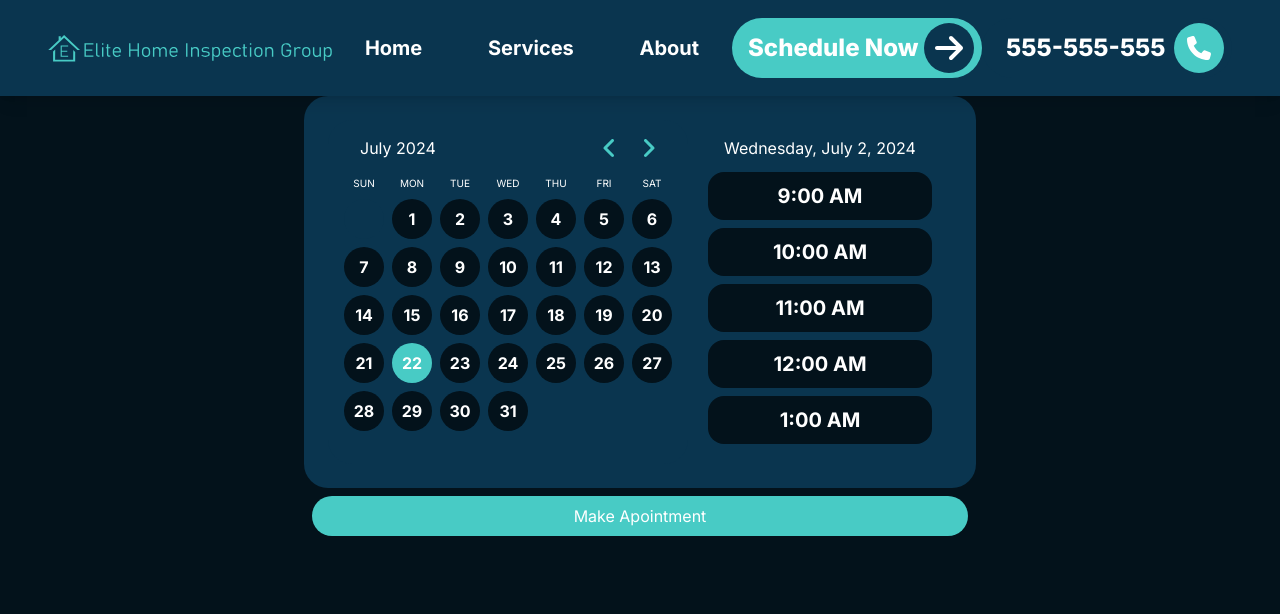
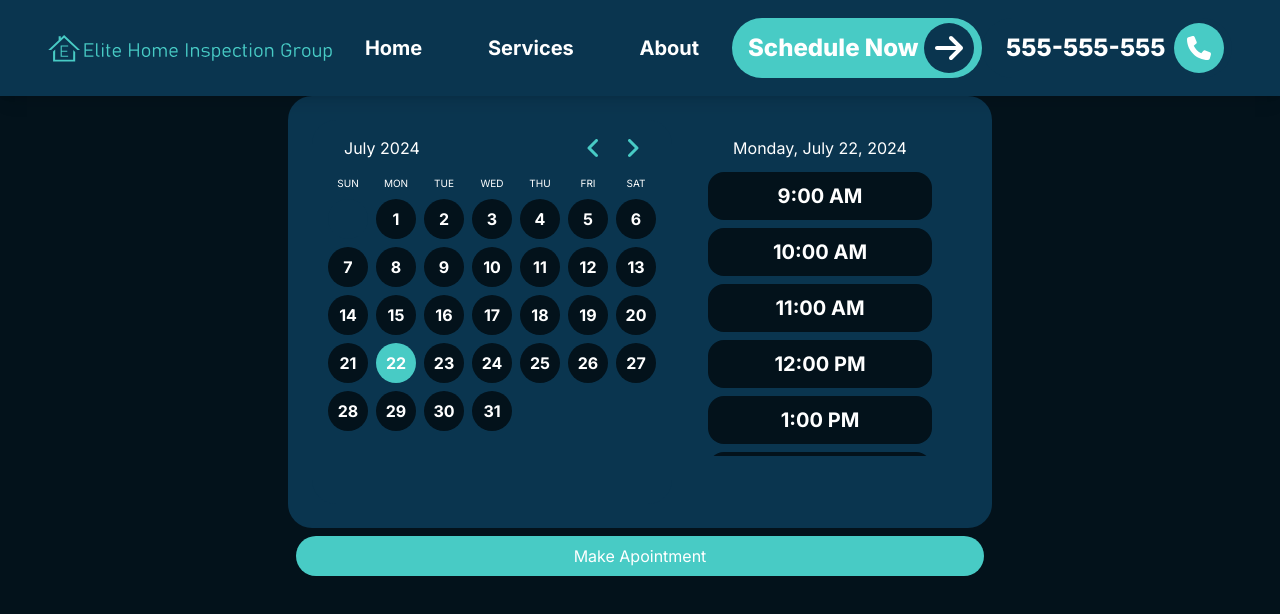
Before and after one commit to brighamdent/elite-inspections, a Next.js app: page /schedule in a window 1280 px wide. Shown: the top 614 px of the page. Built offline with nearby package versions, Linux system fonts and the light colour scheme; no server answers; the database is empty.

Commit message:
add appointments

```diff
--- a/src/app/api/appointments/route.ts
+++ b/src/app/api/appointments/route.ts
@@ -34,3 +34,26 @@ export async function POST(req: NextRequest) {
     );
   }
 }
+
+export async function GET(req: NextRequest) {
+  const date = req.nextUrl.searchParams.get("date");
+
+  if (!date) {
+    return NextResponse.json({ error: "Date is required" }, { status: 400 });
+  }
+
+  try {
+    const [rows] = await pool.query(
+      "SELECT DATE_FORMAT(appointment_time, '%H:%i') as time FROM appointments WHERE DATE(appointment_time) = ?",
+      [date],
+    );
+    console.log("Query results:", rows);
+    return NextResponse.json(rows, { status: 200 });
+  } catch (error) {
+    console.error("Error during GET request:", error);
+    return NextResponse.json(
+      { error: "Failed to fetch transaction" },
+      { status: 500 },
+    );
+  }
+}
--- a/src/components/dateTimeSelector/Calendar.tsx
+++ b/src/components/dateTimeSelector/Calendar.tsx
@@ -19,10 +19,13 @@ export default function Calendar({ setDate }) {
   const currentYear = currentDate.getFullYear();
   const currentMonthNumber = currentDate.getMonth() + 1;
   const currentDay = currentDate.getDate();
+  const dayOfWeek = format(currentDate, "EEEE");
   const [selectedDate, setSelectedDate] = useState({
     month: currentMonthNumber,
     day: currentDay,
     year: currentYear,
+    dayOfWeek,
+    monthName: monthFormatted,
   });
 
   const nextMonth = () => {
@@ -44,6 +47,8 @@ export default function Calendar({ setDate }) {
       month: currentMonthNumber,
       day: selectedDay,
       year: currentYear,
+      dayOfWeek,
+      monthName: monthFormatted,
     });
   };
 
@@ -52,6 +57,8 @@ export default function Calendar({ setDate }) {
       month: currentMonthNumber,
       day: selectedDate.day,
       year: currentYear,
+      dayOfWeek,
+      monthName: monthFormatted,
     });
   }, [currentMonthNumber]);
   useEffect(() => {
--- a/src/components/dateTimeSelector/DateTimeSelector.tsx
+++ b/src/components/dateTimeSelector/DateTimeSelector.tsx
@@ -8,8 +8,11 @@ export default function DateTimeSelector() {
     month: null,
     day: null,
     year: null,
+    dayOfWeek: null,
+    monthName: null,
   });
   const [selectedTime, setSelectedTime] = useState();
+  const [unavailableTimes, setUnavailableTimes] = useState([]);
   const [message, setMessage] = useState("");
   const formattedDate = `${date.year}-${date.month}-${date.day} ${selectedTime}`;
 
@@ -28,6 +31,7 @@ export default function DateTimeSelector() {
       const result = await res.json();
       if (res.ok) {
         setMessage(result.message);
+        setSelectedTime("");
       } else {
         setMessage("Error scheduling appointment");
       }
@@ -36,11 +40,35 @@ export default function DateTimeSelector() {
     }
   };
 
+  useEffect(() => {
+    const fetchUnavailableTimes = async () => {
+      try {
+        const day = `${date.year}-${date.month}-${date.day}`;
+        const response = await fetch(`/api/appointments?date=${day}`);
+        if (!response.ok) {
+          throw new Error("Failed to fetch available times");
+        }
+
+        const data = await response.json();
+        setUnavailableTimes(data); // Assuming `data` is an array of times
+      } catch (error) {
+        console.error("Error fetching available times:", error);
+      }
+    };
+    fetchUnavailableTimes();
+  }, [date]);
+
+  useEffect(() => {
+    console.log(unavailableTimes);
+  }, [unavailableTimes]);
+
   return (
     <div className="flex flex-col">
       <div className="flex flex-col md:flex-row bg-royalblue rounded-3xl p-6">
         <Calendar setDate={setDate} />
         <TimeSelector
+          date={date}
+          unavailableTimes={unavailableTimes}
           selectedTime={selectedTime}
           setSelectedTime={setSelectedTime}
         />
--- a/src/components/dateTimeSelector/TimeSelector.tsx
+++ b/src/components/dateTimeSelector/TimeSelector.tsx
@@ -1,23 +1,59 @@
-import React from "react";
+import { format, parse } from "date-fns";
+import React, { useEffect, useState } from "react";
 
-export default function TimeSelector({ selectedTime, setSelectedTime }) {
-  const availableTimes = ["9:00", "10:00", "11:00", "12:00", "1:00"];
+export default function TimeSelector({
+  date,
+  unavailableTimes,
+  selectedTime,
+  setSelectedTime,
+}) {
+  const avalability = [
+    "09:00",
+    "10:00",
+    "11:00",
+    "12:00",
+    "13:00",
+    "14:00",
+    "15:00",
+    "16:00",
+    "17:00",
+  ];
+  const [availableTimes, setAvailableTimes] = useState(avalability);
+
+  const convertTo12Hour = (time24h: string) => {
+    const date = parse(time24h, "HH:mm", new Date());
+    return format(date, "h:mm a");
+  };
+  useEffect(() => {
+    console.log(unavailableTimes);
+    const unavailableTimesSet = new Set(
+      unavailableTimes.map((item) => item.time),
+    );
+    const newtimes = avalability.filter(
+      (time, i) => !unavailableTimesSet.has(time),
+    );
+    setAvailableTimes(newtimes);
+  }, [unavailableTimes]);
 
   const handleClick = (time: string) => {
     setSelectedTime(time);
   };
   return (
-    <div className="bg-royalblue p-4 flex flex-col items-center">
-      <p className="text-md mb-2">Wednesday, July 2, 2024</p>
+    <div className="bg-royalblue p-4 flex flex-col items-center h-96 overflow-scroll">
+      <p className="text-md mb-2">
+        {date.dayOfWeek}, {date.monthName} {date.day}, {date.year}
+      </p>
+      <div className="h-72 overflow-auto pr-4 pl-4 flex flex-col items-center">
         {availableTimes.map((time, i) => (
           <button
             className={` bg-darkblue p-4 w-56 h-12 rounded-2xl flex flex-col items-center justify-center m-1 ${time == selectedTime ? "bg-teal" : ""}`}
             key={i}
             onClick={() => handleClick(time)}
           >
-          <h3 className="font-bold">{time} AM</h3>
+            <h3 className="font-bold">{convertTo12Hour(time)}</h3>
           </button>
         ))}
       </div>
+    </div>
   );
 }
```
Lines whose indentation alone changed are shown as unchanged.
